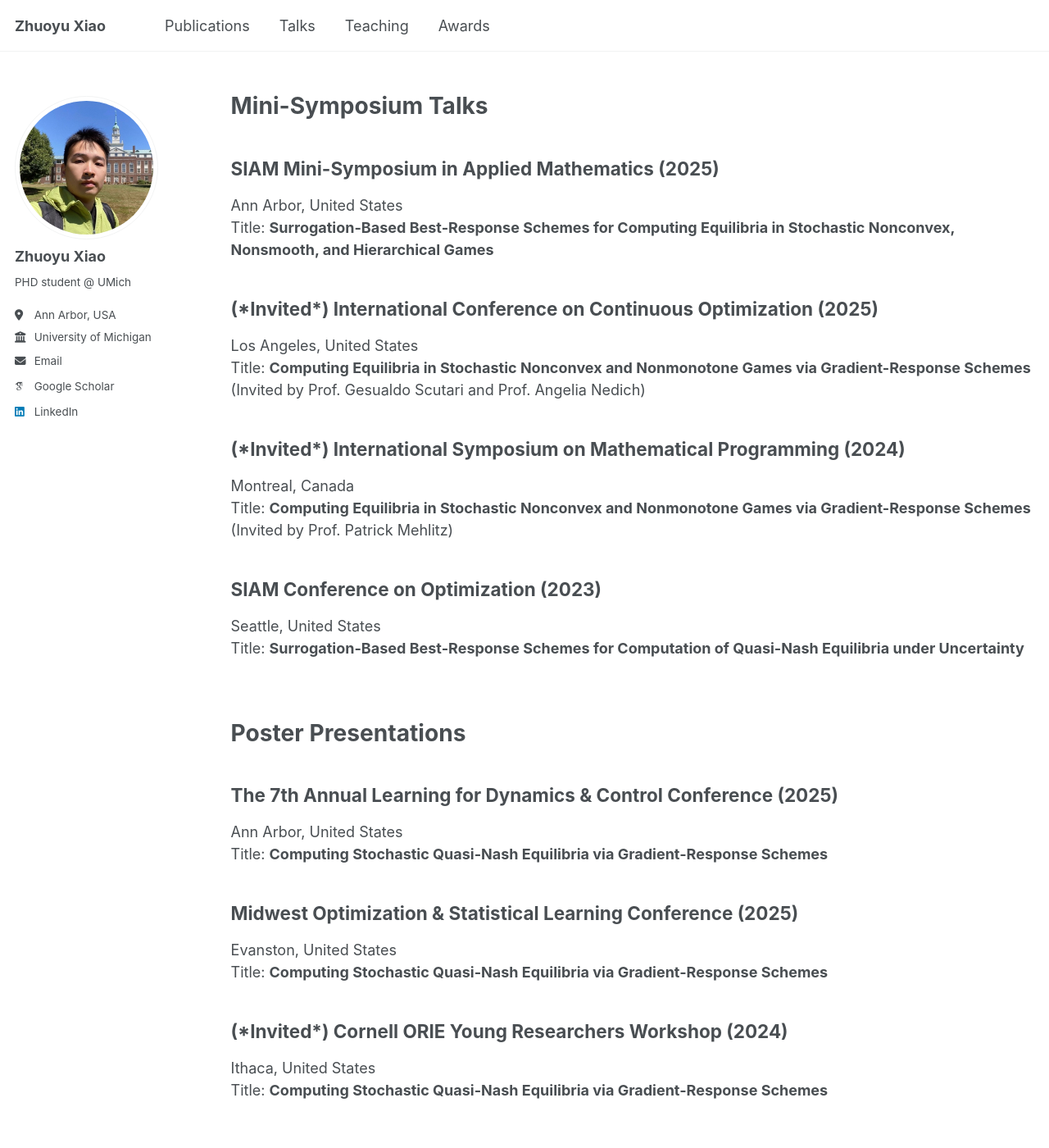
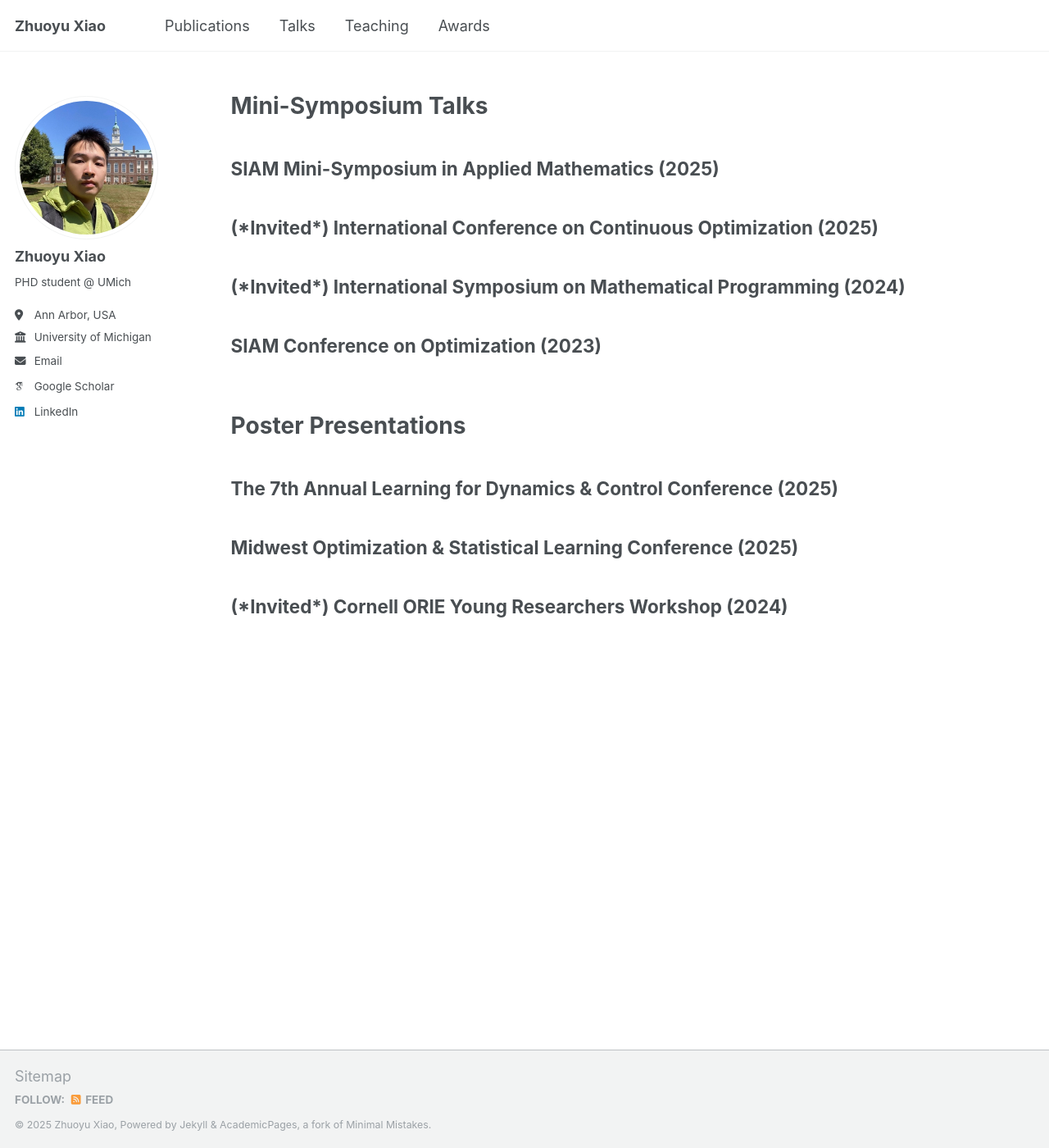
Before and after one commit to zyxiao97/zyxiao97.github.io, a Jekyll site: the page built from _pages/talks.md, in a window 1280 px wide and 1400 px high. Shown: the whole window at 82% size. Built offline with Jekyll 4.4.1, drawn with Linux system fonts in a browser that asks for light colours; some web fonts are replaced.

Commit message:
Update talks.md

```diff
--- a/_pages/talks.md
+++ b/_pages/talks.md
@@ -9,22 +9,12 @@ Mini-Symposium Talks
 ======
 
 ## SIAM Mini-Symposium in Applied Mathematics (2025)
-Ann Arbor, United States
-Title: **Surrogation-Based Best-Response Schemes for Computing Equilibria in Stochastic Nonconvex, Nonsmooth, and Hierarchical Games**
 
 ## (\*Invited\*) International Conference on Continuous Optimization (2025)
-Los Angeles, United States
-Title: **Computing Equilibria in Stochastic Nonconvex and Nonmonotone Games via Gradient-Response Schemes**
-(Invited by Prof. Gesualdo Scutari and Prof. Angelia Nedich)
 
 ## (\*Invited\*) International Symposium on Mathematical Programming (2024)
-Montreal, Canada
-Title: **Computing Equilibria in Stochastic Nonconvex and Nonmonotone Games via Gradient-Response Schemes**
-(Invited by Prof. Patrick Mehlitz)
 
 ## SIAM Conference on Optimization (2023)
-Seattle, United States
-Title: **Surrogation-Based Best-Response Schemes for Computation of Quasi-Nash Equilibria under Uncertainty**
 
 <br>
 
@@ -32,13 +22,7 @@ Poster Presentations
 ======
 
 ## The 7th Annual Learning for Dynamics & Control Conference (2025)
-Ann Arbor, United States
-Title: **Computing Stochastic Quasi-Nash Equilibria via Gradient-Response Schemes**
 
 ## Midwest Optimization & Statistical Learning Conference (2025)
-Evanston, United States
-Title: **Computing Stochastic Quasi-Nash Equilibria via Gradient-Response Schemes**
 
 ## (\*Invited\*) Cornell ORIE Young Researchers Workshop (2024)
-Ithaca, United States
-Title: **Computing Stochastic Quasi-Nash Equilibria via Gradient-Response Schemes**
```
